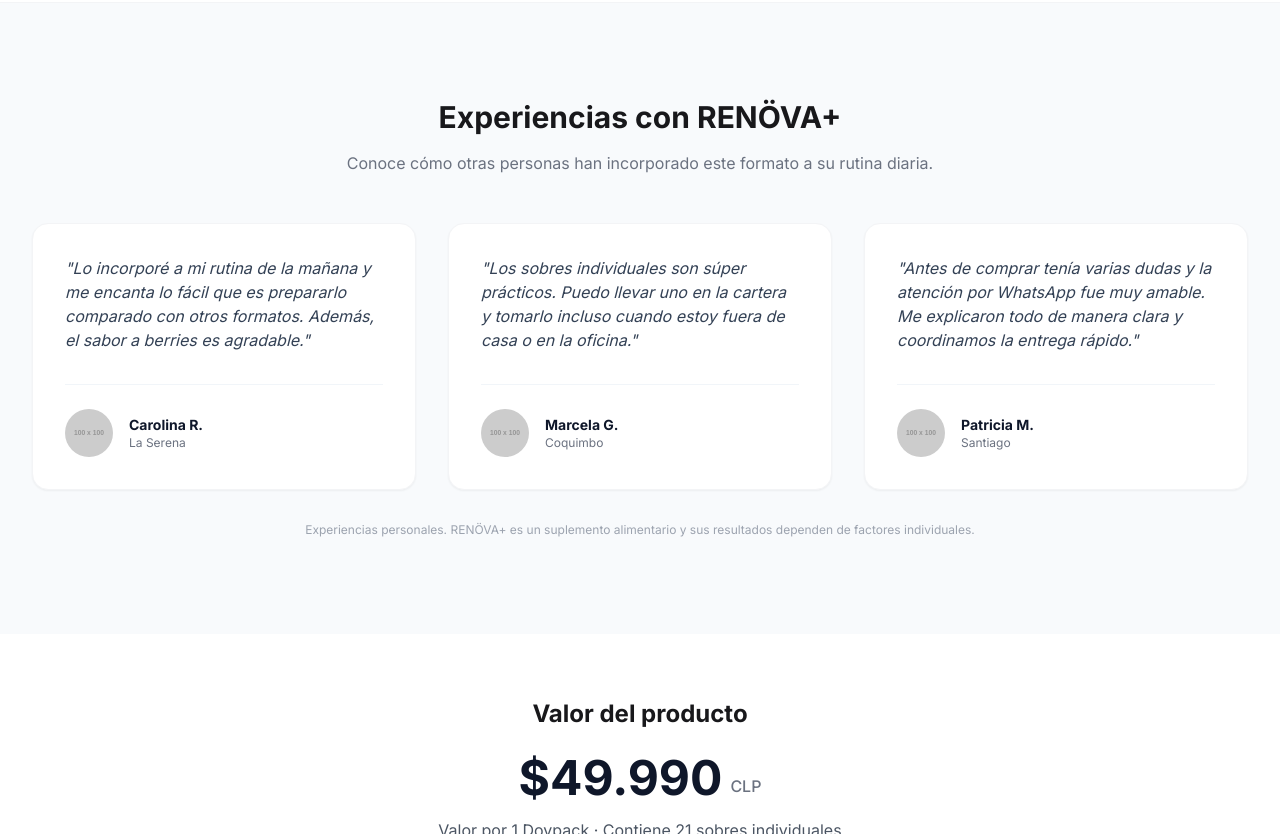
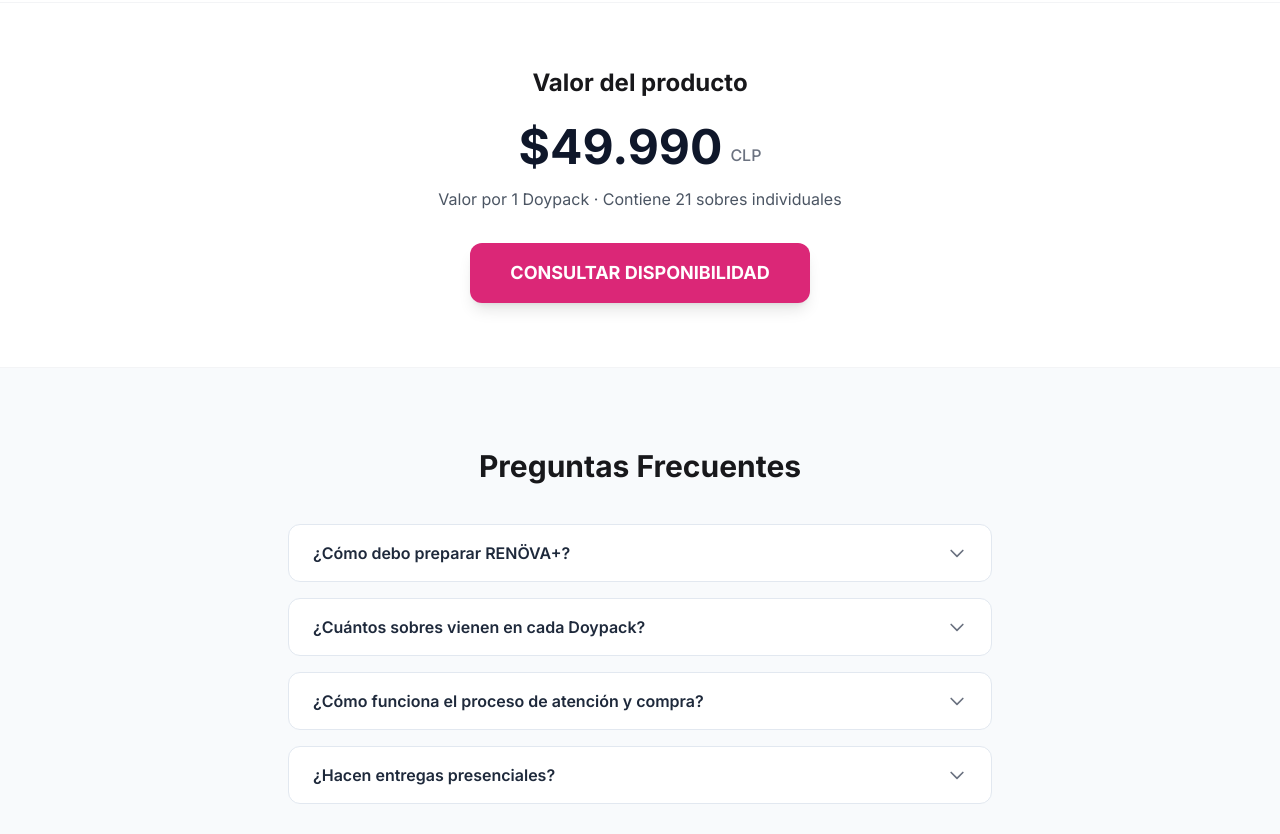
Before and after one commit to cristianwgfwp-a11y/renova-, a plain HTML site: page index.html in a window 1280 px wide. Shown: the part 3543-4377 px from the top of the page. Drawn offline with nearby package versions, Linux system fonts and the light colour scheme; placeholder pictures from the web are drawn by us.

Commit message:
Update index.html

```diff
--- a/index.html
+++ b/index.html
@@ -396,58 +396,7 @@
         </div>
     </section>
 
-    <!-- ================= SOCIAL PROOF / TESTIMONIALS ================= -->
-    <section class="py-24 bg-slate-50">
-        <div class="max-w-7xl mx-auto px-4 sm:px-6 lg:px-8">
-            <h2 class="text-3xl font-bold mb-4 text-center">Experiencias con RENÖVA+</h2>
-            <p class="text-center text-gray-500 mb-12 max-w-2xl mx-auto">Conoce cómo otras personas han incorporado este formato a su rutina diaria.</p>
-
-            <div class="grid grid-cols-1 md:grid-cols-3 gap-8">
-                <!-- Testimonial 1 -->
-                <div class="bg-white p-8 rounded-2xl shadow-sm border border-gray-100 flex flex-col h-full">
-                    <p class="text-slate-700 mb-8 italic flex-grow">"Lo incorporé a mi rutina de la mañana y me encanta lo fácil que es prepararlo comparado con otros formatos. Además, el sabor a berries es agradable."</p>
-                    <div class="flex items-center border-t border-slate-100 pt-6">
-                        <!-- ESPACIO FOTO REAL 1: Reemplaza la URL en src="" -->
-                        <img src="https://placehold.co/100x100/fce7f3/db2777?text=C" alt="Carolina Rojas" class="w-12 h-12 rounded-full mr-4 object-cover">
-                        <div>
-                            <p class="font-bold text-sm text-slate-900">Carolina R.</p>
-                            <p class="text-xs text-gray-500">La Serena</p>
-                        </div>
-                    </div>
-                </div>
-
-                <!-- Testimonial 2 -->
-                <div class="bg-white p-8 rounded-2xl shadow-sm border border-gray-100 flex flex-col h-full">
-                    <p class="text-slate-700 mb-8 italic flex-grow">"Los sobres individuales son súper prácticos. Puedo llevar uno en la cartera y tomarlo incluso cuando estoy fuera de casa o en la oficina."</p>
-                    <div class="flex items-center border-t border-slate-100 pt-6">
-                        <!-- ESPACIO FOTO REAL 2: Reemplaza la URL en src="" -->
-                        <img src="https://placehold.co/100x100/e0e7ff/4f46e5?text=M" alt="Marcela González" class="w-12 h-12 rounded-full mr-4 object-cover">
-                        <div>
-                            <p class="font-bold text-sm text-slate-900">Marcela G.</p>
-                            <p class="text-xs text-gray-500">Coquimbo</p>
-                        </div>
-                    </div>
-                </div>
-
-                <!-- Testimonial 3 -->
-                <div class="bg-white p-8 rounded-2xl shadow-sm border border-gray-100 flex flex-col h-full">
-                    <p class="text-slate-700 mb-8 italic flex-grow">"Antes de comprar tenía varias dudas y la atención por WhatsApp fue muy amable. Me explicaron todo de manera clara y coordinamos la entrega rápido."</p>
-                    <div class="flex items-center border-t border-slate-100 pt-6">
-                        <!-- ESPACIO FOTO REAL 3: Reemplaza la URL en src="" -->
-                        <img src="https://placehold.co/100x100/dcfce7/16a34a?text=P" alt="Patricia Muñoz" class="w-12 h-12 rounded-full mr-4 object-cover">
-                        <div>
-                            <p class="font-bold text-sm text-slate-900">Patricia M.</p>
-                            <p class="text-xs text-gray-500">Santiago</p>
-                        </div>
-                    </div>
-                </div>
-            </div>
-
-            <p class="text-center text-xs text-gray-400 mt-8">Experiencias personales. RENÖVA+ es un suplemento alimentario y sus resultados dependen de factores individuales.</p>
-        </div>
-    </section>
-
-    <!-- ================= PRICE BLOCK ================= -->
+       <!-- ================= PRICE BLOCK ================= -->
     <section class="py-16 bg-white border-b border-gray-100">
         <div class="max-w-3xl mx-auto px-4 text-center">
             <h2 class="text-2xl font-bold mb-2">Valor del producto</h2>
```
